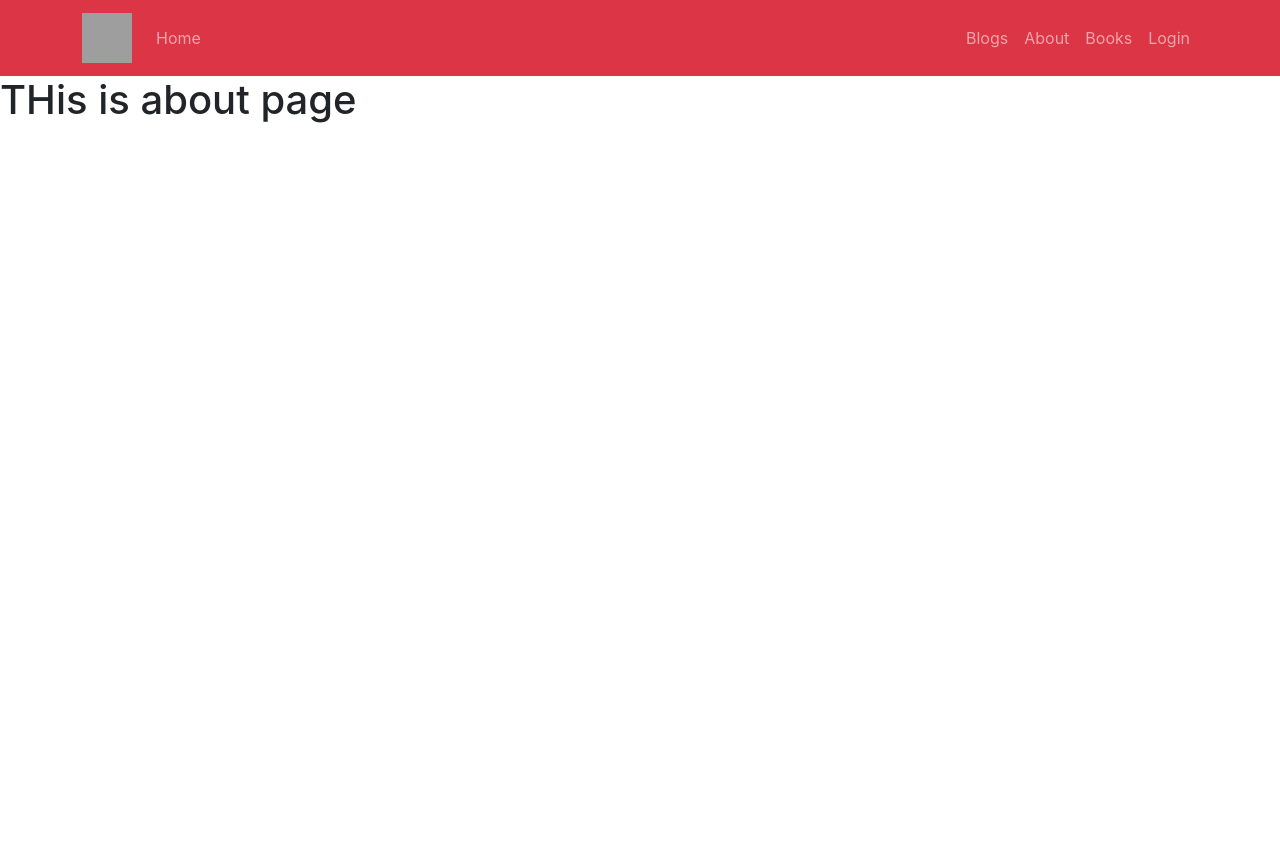
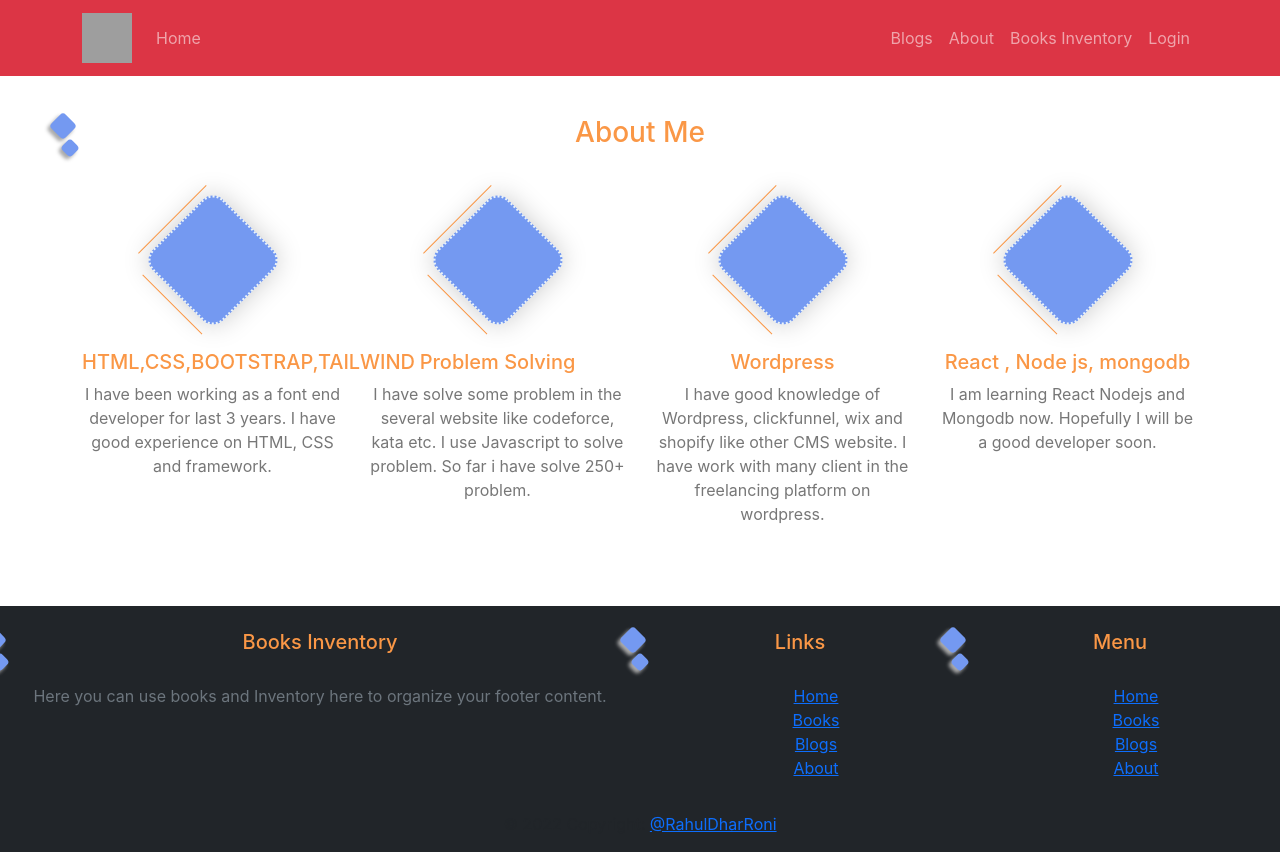
Before and after one commit to RahulDharRoni/warehouse-management-client-site, a React (Create React App) app: page /about in a window 1280 px wide. Before the commit the page ends 800 px from the top, so only its background shows below. Built offline with nearby package versions, Linux system fonts and the light colour scheme; no server answers; grey boxes are pictures that could not be loaded.

Commit message:
extra section

```diff
--- a/package.json
+++ b/package.json
@@ -8,6 +8,7 @@
     "@testing-library/user-event": "^13.5.0",
     "bootstrap": "^5.1.3",
     "firebase": "^9.7.0",
+    "mdbreact": "^5.2.0",
     "react": "^18.1.0",
     "react-bootstrap": "^2.3.1",
     "react-dom": "^18.1.0",
--- a/src/App.js
+++ b/src/App.js
@@ -9,6 +9,7 @@ import Books from './Pages/Home/Books/Books';
 import Home from './Pages/Home/Home';
 import Login from './Pages/Login/Login';
 import RequireAuth from './Pages/RequireAuth/RequireAuth';
+import Footer from './Pages/Shared/Footer/Footer';
 import Header from './Pages/Shared/Header/Header';
 import SignUp from './Pages/SignUp/SignUp';
 
@@ -46,6 +47,8 @@ function App() {
 
         <Route path="*" element={<DeleteBooks></DeleteBooks>} />
       </Routes>
+
+      <Footer></Footer>
     </div>
   );
 }
--- a/src/Pages/About/About.js
+++ b/src/Pages/About/About.js
@@ -1,9 +1,44 @@
 import React from 'react';
+import './about.css'
 
 const About = () => {
     return (
         <div>
-            <h1>THis is about page </h1>
+            <div class="services pd">
+                <div class="container">
+                    <h3 class="title text-center">About Me</h3>
+                    <div class="row text-center">
+                        <div class="col-md-3">
+                            <div class="square"><i class="fas fa-code"></i></div>
+                            <div class="serv">
+                                <h5>HTML,CSS,BOOTSTRAP,TAILWIND</h5>
+                                <p>I have been working as a font end developer for last 3 years. I have good experience on HTML, CSS and framework. </p>
+                            </div>
+                        </div>
+                        <div class="col-md-3">
+                            <div class="serv">
+                                <div class="square"><i class="fas fa-cogs"></i></div>
+                                <h5>Problem Solving</h5>
+                                <p>I have solve some problem in the several website like codeforce, kata etc. I use Javascript to solve problem. So far i have solve 250+ problem.</p>
+                            </div>
+                        </div>
+                        <div class="col-md-3">
+                            <div class="square"><i class="fas fa-globe"></i></div>
+                            <div class="serv">
+                                <h5>Wordpress</h5>
+                                <p>I have good knowledge of Wordpress, clickfunnel, wix and shopify like other CMS website. I have work with many client in the freelancing platform on wordpress. </p>
+                            </div>
+                        </div>
+                        <div class="col-md-3">
+                            <div class="square"><i class="fas fa-user-shield"></i></div>
+                            <div class="serv">
+                                <h5>React , Node js, mongodb</h5>
+                                <p>I am learning React Nodejs and Mongodb now. Hopefully I will be a good developer soon. </p>
+                            </div>
+                        </div>
+                    </div>
+                </div>
+            </div>
         </div>
     );
 };
--- /dev/null
+++ b/src/Pages/About/about.css
@@ -0,0 +1,106 @@
+.title {
+    color: #fa9746;
+    margin-bottom: 30px;
+    position: relative;
+}
+
+.title::before {
+    position: absolute;
+    left: -29px;
+    top: 0;
+    height: 20px;
+    width: 20px;
+    transform: rotate(45deg);
+    background-color: #7499f1;
+    box-shadow: 0px 4px 4px 0px #aaa;
+    border-radius: 4px;
+    content: '';
+}
+
+.title::after {
+    position: absolute;
+    left: -19px;
+    top: 25px;
+    height: 14px;
+    width: 14px;
+    transform: rotate(45deg);
+    background-color: #7499f1;
+    box-shadow: 0px 4px 4px 0px #aaa;
+    border-radius: 4px;
+    content: '';
+}
+
+/* services */
+.services {
+    padding: 40px;
+    position: relative;
+}
+
+.services .square {
+    height: 100px;
+    width: 100px;
+    margin: 30px auto 40px;
+    position: relative;
+    border-radius: 15px;
+    transform: rotate(45deg);
+    padding: 10px;
+    background-color: #7499f1;
+    box-shadow: 0px 0px 27px 0px #ccc;
+    border: 2px dotted #eaf3fa;
+}
+
+.square i {
+    transform: rotate(315deg);
+    display: block;
+    color: #eaf3fa;
+    font-size: 40px;
+    padding-top: 17px;
+    padding-right: 14px;
+}
+
+.services .square::before {
+    position: absolute;
+    left: -10px;
+    top: 0;
+    width: 1px;
+    height: 100%;
+    background-color: #fa9746;
+    content: '';
+}
+
+.services .square::after {
+    position: absolute;
+    left: 50px;
+    top: 66px;
+    width: 1px;
+    height: 88%;
+    background-color: #fa9746;
+    content: '';
+    transform: rotate(90deg);
+}
+
+.services .serv .num {
+    width: 60px;
+    height: 60px;
+    background-color: #7499f1;
+    box-shadow: 0px 0px 15px 0px #00a9d3;
+    margin: -38px auto 15px auto;
+    border-radius: 50%;
+    color: #fff;
+    font-size: 30px;
+    padding-top: 7px;
+    border: 1px dashed;
+}
+
+.services .serv h5 {
+    color: #fa9746;
+}
+
+.services .serv p {
+    color: #777;
+}
+
+.services .serv hr {
+    width: 30px;
+    border-top: 3px solid rgb(0 169 211);
+}
--- a/src/Pages/Home/Home.js
+++ b/src/Pages/Home/Home.js
@@ -2,6 +2,7 @@ import React from 'react';
 import { useNavigate } from 'react-router-dom';
 import HomeBooks from '../HomeBooks/HomeBooks';
 import useBooksHooks from '../Hooks/useBooksHooks';
+import Footer from '../Shared/Footer/Footer';
 import './home.css'
 import Slider from './Slider';
 
@@ -27,6 +28,7 @@ const Home = () => {
                 <button onClick={handleDelete} className='bg-success text-white border py-2 px-5 rounded'>Delete Inventory</button>
                 <button onClick={handleAddBook} className='bg-danger text-white border py-2 px-5 rounded'>Add More Books</button>
             </div>
+
         </div>
     );
 };
--- a/src/Pages/Shared/Footer/Footer.js
+++ b/src/Pages/Shared/Footer/Footer.js
@@ -0,0 +1,61 @@
+import React from 'react';
+import { MDBCol, MDBContainer, MDBRow, MDBFooter } from "mdbreact";
+
+const Footer = () => {
+    return (
+        <MDBFooter color="red" className="font-small pt-4 mt-4 bg-dark font-light">
+            <MDBContainer fluid className="text-center text-md-left">
+                <MDBRow>
+                    <MDBCol md="6 font-white">
+                        <h5 className="title">Books Inventory</h5>
+                        <p className='text-secondary'>
+                            Here you can use books and Inventory here to organize your footer
+                            content.
+                        </p>
+                    </MDBCol>
+                    <MDBCol md="3">
+                        <h5 className="title">Links</h5>
+                        <ul>
+                            <li className="list-unstyled">
+                                <a href="#!">Home</a>
+                            </li>
+                            <li className="list-unstyled">
+                                <a href="#!">Books</a>
+                            </li>
+                            <li className="list-unstyled">
+                                <a href="#!">Blogs</a>
+                            </li>
+                            <li className="list-unstyled">
+                                <a href="#!">About</a>
+                            </li>
+                        </ul>
+                    </MDBCol>
+                    <MDBCol md="3">
+                        <h5 className="title">Menu</h5>
+                        <ul>
+                            <li className="list-unstyled">
+                                <a href="#!">Home</a>
+                            </li>
+                            <li className="list-unstyled">
+                                <a href="#!">Books</a>
+                            </li>
+                            <li className="list-unstyled">
+                                <a href="#!">Blogs</a>
+                            </li>
+                            <li className="list-unstyled">
+                                <a href="#!">About</a>
+                            </li>
+                        </ul>
+                    </MDBCol>
+                </MDBRow>
+            </MDBContainer>
+            <div className="footer-copyright text-center py-3">
+                <MDBContainer fluid>
+                    &copy; {new Date().getFullYear()} Copyright: <a href="#"> @RahulDharRoni </a>
+                </MDBContainer>
+            </div>
+        </MDBFooter>
+    );
+};
+
+export default Footer;
--- a/src/Pages/Shared/Header/Header.js
+++ b/src/Pages/Shared/Header/Header.js
@@ -26,7 +26,7 @@ const Header = () => {
                         <Nav>
                             <Nav.Link as={Link} to="blogs">Blogs</Nav.Link>
                             <Nav.Link as={Link} to="about">About</Nav.Link>
-                            <Nav.Link as={Link} to="books">Books</Nav.Link>
+                            <Nav.Link as={Link} to="books">Books Inventory</Nav.Link>
 
                         </Nav>
                         {
@@ -35,7 +35,7 @@ const Header = () => {
                                     <Nav.Link as={Link} to="addbooks">Add-Books</Nav.Link>
                                 </Nav>
                                 <Nav>
-                                    <Nav.Link as={Link} to="delete">Delete</Nav.Link>
+                                    <Nav.Link as={Link} to="delete">Manage-Inventory</Nav.Link>
                                 </Nav>
                             </>
                         }
```
Also changed, not shown: src/Pages/Home/Extra.js (added, +44 -0 lines), 1 other file (tests, documents, lock files or other folders).
